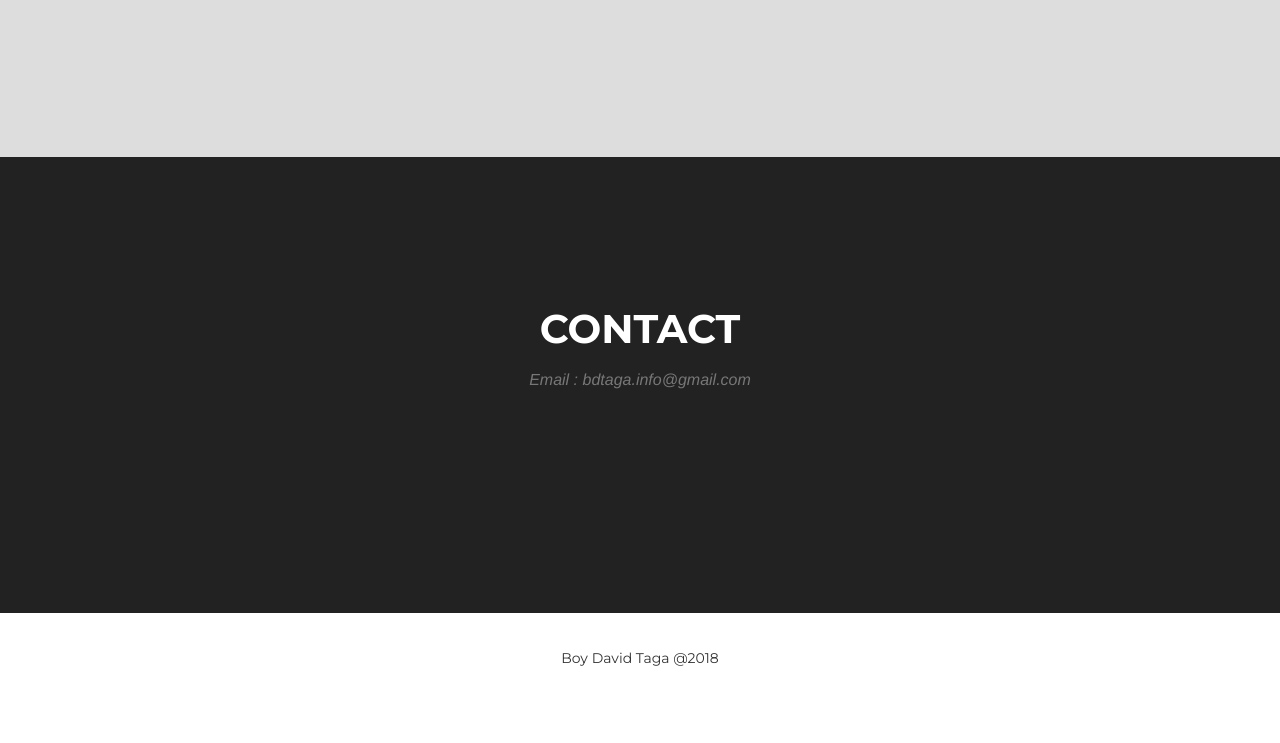
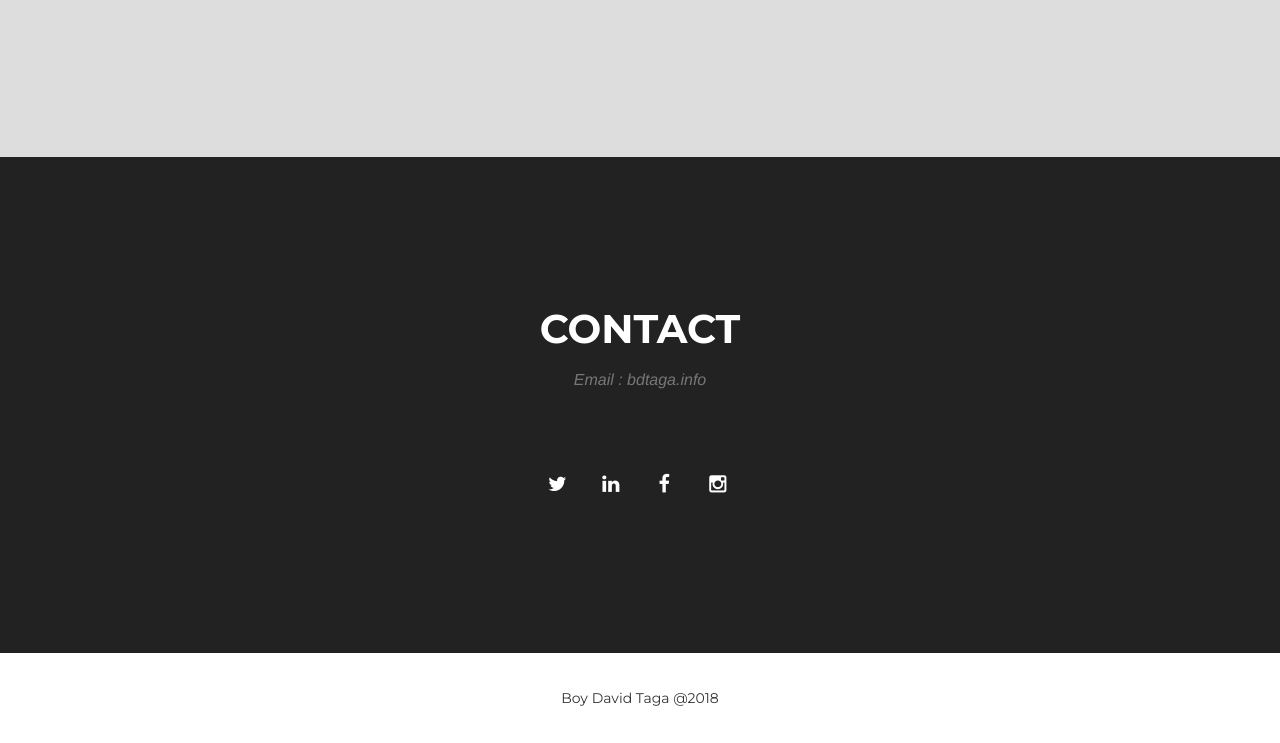
Before and after one commit to boydavidtaga/bdt, a website: page index.html in a window 1280 px wide. Shown: the part 4054-4797 px from the top of the page. Before the commit the page ends 4757 px from the top, so only its background shows below. Drawn offline with nearby package versions, Linux system fonts and the light colour scheme; a web font is replaced by a local one.

Commit message:
Update index.html

```diff
--- a/index.html
+++ b/index.html
@@ -440,14 +440,16 @@ mixpanel.init("d8769482adb828e3641165d4fb77781b");</script><!-- end Mixpanel -->
             <div class="row">
                 <div class="col-lg-12 text-center">
                     <h2 class="section-heading">Contact</h2>
-                    <h3 class="section-subheading text-muted">Email : bdtaga.info@gmail.com</h3>
-                    <!-- <ul class="list-inline social-buttons">
+                    <h3 class="section-subheading text-muted">Email : bdtaga.info</h3>
+                    <ul class="list-inline social-buttons">
                             <li><a href="https://twitter.com/" target="_blank"><i class="fa fa-twitter"></i></a>
                             </li>
                             <li><a href="http://www.linkedin.com/in/" target="_blank"><i class="fa fa-linkedin"></i></a>
                             </li>
-                            <li><a href="https://github.com/tchellam/" target="_blank"><i class="fa fa-github"></i></a>
-                            </li> -->
+                            <li><a href="https://facebook.com/" target="_blank"><i class="fa fa-facebook"></i></a>
+                            </li>
+			    <li><a href="http://www.instagram.com/" target="_blank"><i class="fa fa-instagram"></i></a>
+                            </li>
                         </ul>
                     </h3>
 
```
